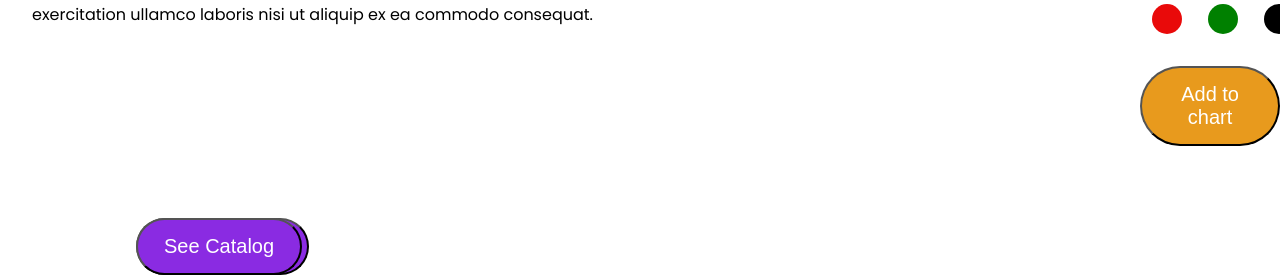
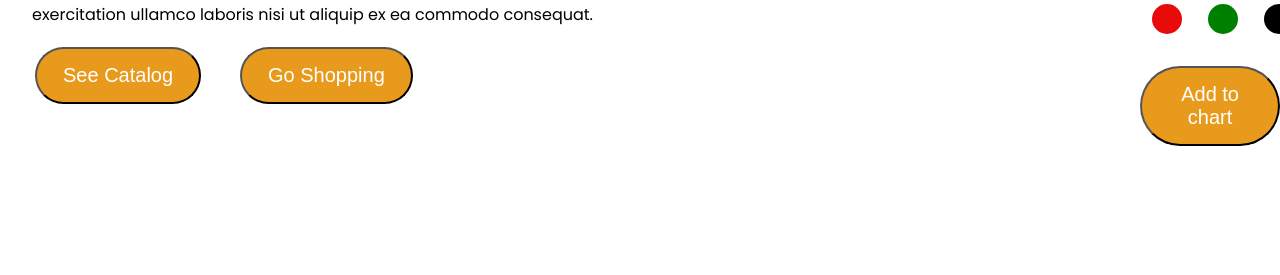
Before and after one commit to AbhishekASLK/07-ProductHomePage, a plain HTML site: page index.html in a window 1280 px wide. Shown: the part 619-894 px from the top of the page. After the commit the page ends 800 px from the top, so only its background shows below. Drawn offline with Linux system fonts and the light colour scheme.

Commit message:
successfully added

```diff
--- a/css/index.css
+++ b/css/index.css
@@ -4,7 +4,7 @@
     box-sizing: border-box;
 }
 body {
-    overflow-y: hidden;
+    /* overflow-y: hidden; */
     font-family: 'Poppins';
 
 }
@@ -42,6 +42,7 @@ h1{
 .intro-section{
     display: flex;
 }
+
 .right-section{
     margin-left: 172px;
 }
@@ -51,23 +52,27 @@ h1{
     font-family: 'Fredoka One';
     padding: 9px 21px;
 }
+
 .left-section > h3{
     font-family:'Poppins';
     margin-left: 22px;
 
 }
+
 .discount-content{
     position: absolute;
     margin-top: 20px;
     z-index: 50;
     margin-top: 285px;
 }
+
 .headphone-div img{
     position: absolute;
     margin-top: 17px;
     z-index: 9;
     margin-left: -50px;
 }
+
 img.discount{
     z-index: 50;
     margin-top: 329px;
@@ -91,6 +96,7 @@ img.discount{
 }
 
 /* ---------DOTS----------- */
+
 .dots{
     position: absolute;
     display: flex;
@@ -130,15 +136,18 @@ img.discount{
     padding: 15px 26px;
     border-radius: 51px;
 }
+.action-btns button{
+    margin-left: 35px;
+    margin-top: 20px;
+    background-color: rgb(232, 154, 29);
+}
+.action-btn:nth-child(1){
+    margin-left: 240px;
+}
 button{
     background-color: rgb(232, 154, 29);
 }
 
-
-.action-btns .action-btn{
-    margin-top: 191px;
-    background-color: blueviolet;
-}
 .sub-headlines{
     margin-left: 126px;
     margin-top: 33px;
```
